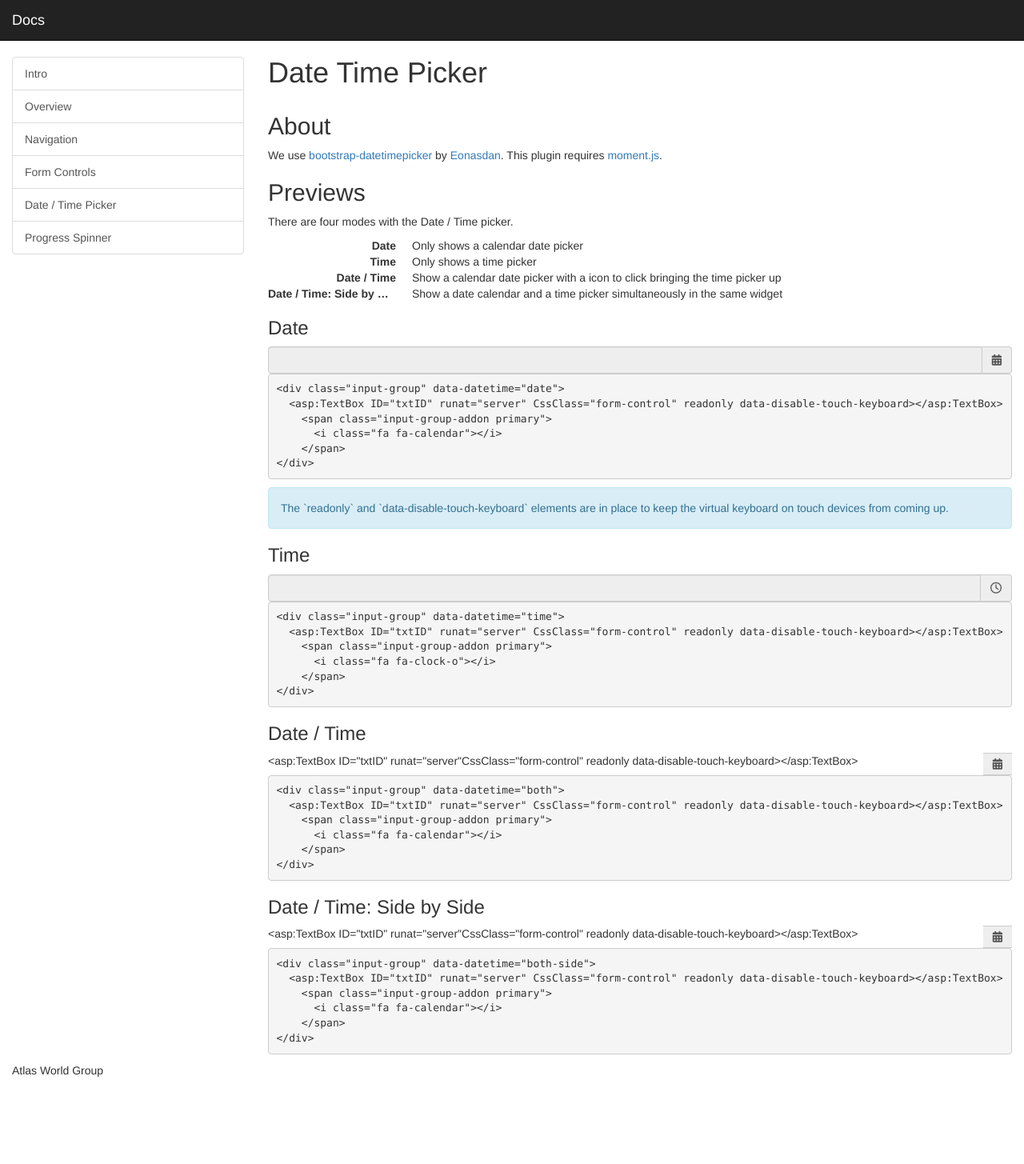
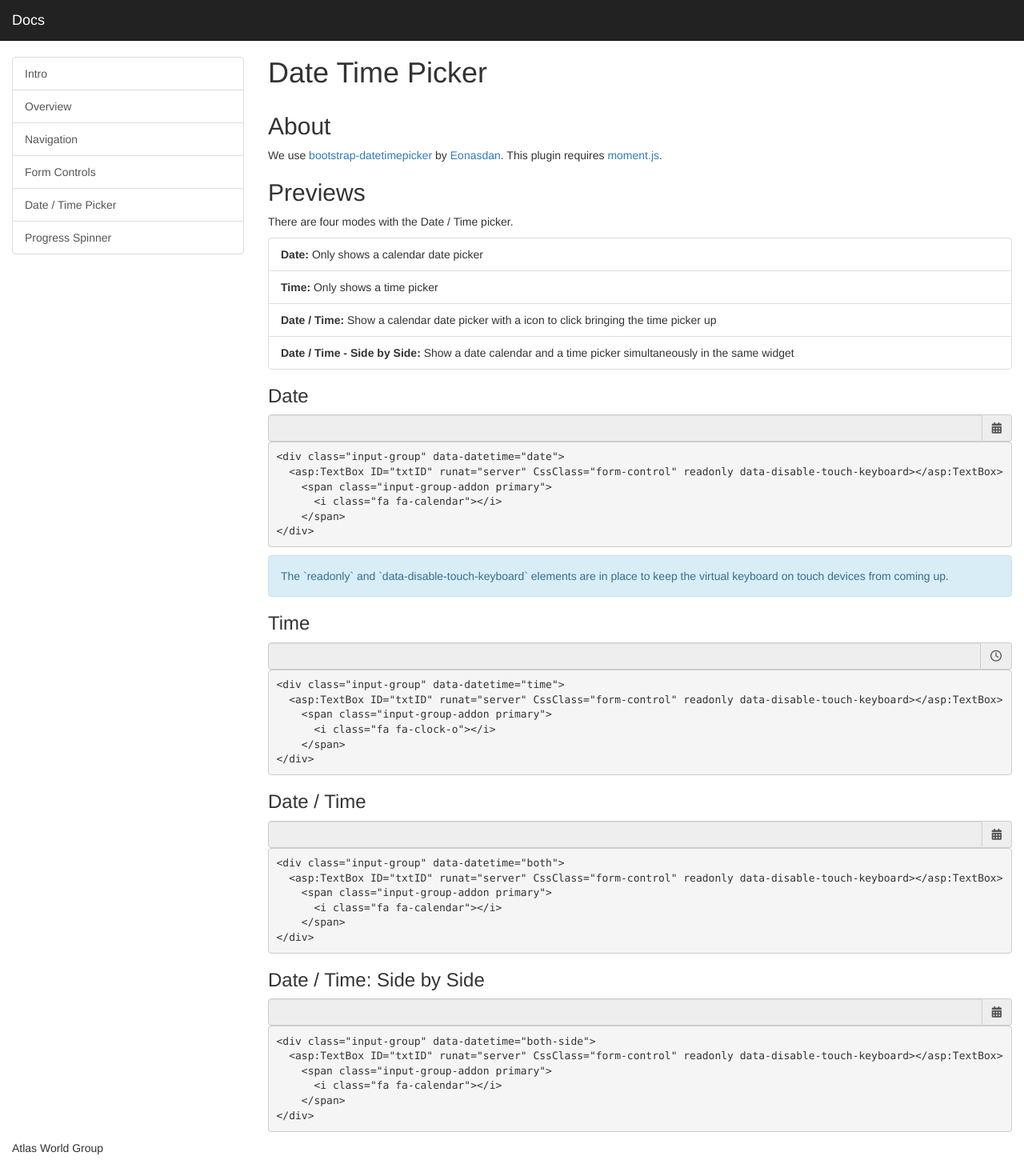
Before and after one commit to AtlasWorldGroup/atlasworldgroup.github.io, a Jekyll site: the page built from datetime/index.md, in a window 1280 px wide. Shown: the whole page at 80% size. Built offline with Jekyll 4.4.1, drawn with Linux system fonts in a browser that asks for light colours; nearby versions of some CDN libraries; library files that are not in the unit come from our copies; Markdown is read by kramdown in place of the engine named in the settings; before the commit the page ends 1358 px from its top, so only the background shows below that.

Commit message:
Fixed styling of date time doc page and instantiated the datetime picker to run on the page

```diff
--- a/datetime/index.md
+++ b/datetime/index.md
@@ -11,16 +11,20 @@ We use <a href="http://http://eonasdan.github.io/bootstrap-datetimepicker/">boot
 ## Previews
 
 There are four modes with the Date / Time picker.
-<dl class="dl-horizontal">
-  <dt>Date</dt>
-  <dd>Only shows a calendar date picker</dd>
-  <dt>Time</dt>
-  <dd>Only shows a time picker</dd>
-  <dt>Date / Time</dt>
-  <dd>Show a calendar date picker with a icon to click bringing the time picker up</dd>
-  <dt>Date / Time: Side by Side</dt>
-  <dd>Show a date calendar and a time picker simultaneously in the same widget</dd>
-</dl>
+<ul class="list-group">
+  <li class="list-group-item">
+    <strong>Date:</strong> Only shows a calendar date picker
+  </li>
+  <li class="list-group-item">
+    <strong>Time:</strong> Only shows a time picker
+  </li>
+  <li class="list-group-item">
+    <strong>Date / Time:</strong> Show a calendar date picker with a icon to click bringing the time picker up
+  </li>
+  <li class="list-group-item">
+    <strong>Date / Time - Side by Side:</strong> Show a date calendar and a time picker simultaneously in the same widget
+  </li>
+</ul>
 
 ### Date
 <div class="input-group" data-datetime="date">
@@ -60,7 +64,7 @@ There are four modes with the Date / Time picker.
 
 ### Date / Time
 <div class="input-group" data-datetime="both">
-  <asp:TextBox ID="txtID" runat="server"CssClass="form-control" readonly data-disable-touch-keyboard></asp:TextBox>
+  <input ID="txtID" class="form-control" readonly data-disable-touch-keyboard />
   <span class="input-group-addon primary">
     <i class="fa fa-calendar"></i>
   </span>
@@ -76,7 +80,7 @@ There are four modes with the Date / Time picker.
 
 ### Date / Time: Side by Side
 <div class="input-group" data-datetime="both-side">
-  <asp:TextBox ID="txtID" runat="server"CssClass="form-control" readonly data-disable-touch-keyboard></asp:TextBox>
+  <input ID="txtID" class="form-control" readonly data-disable-touch-keyboard />
   <span class="input-group-addon primary">
     <i class="fa fa-calendar"></i>
   </span>
```
Also changed, not shown: other parts of datetime/index.md (+6 -0 lines).
